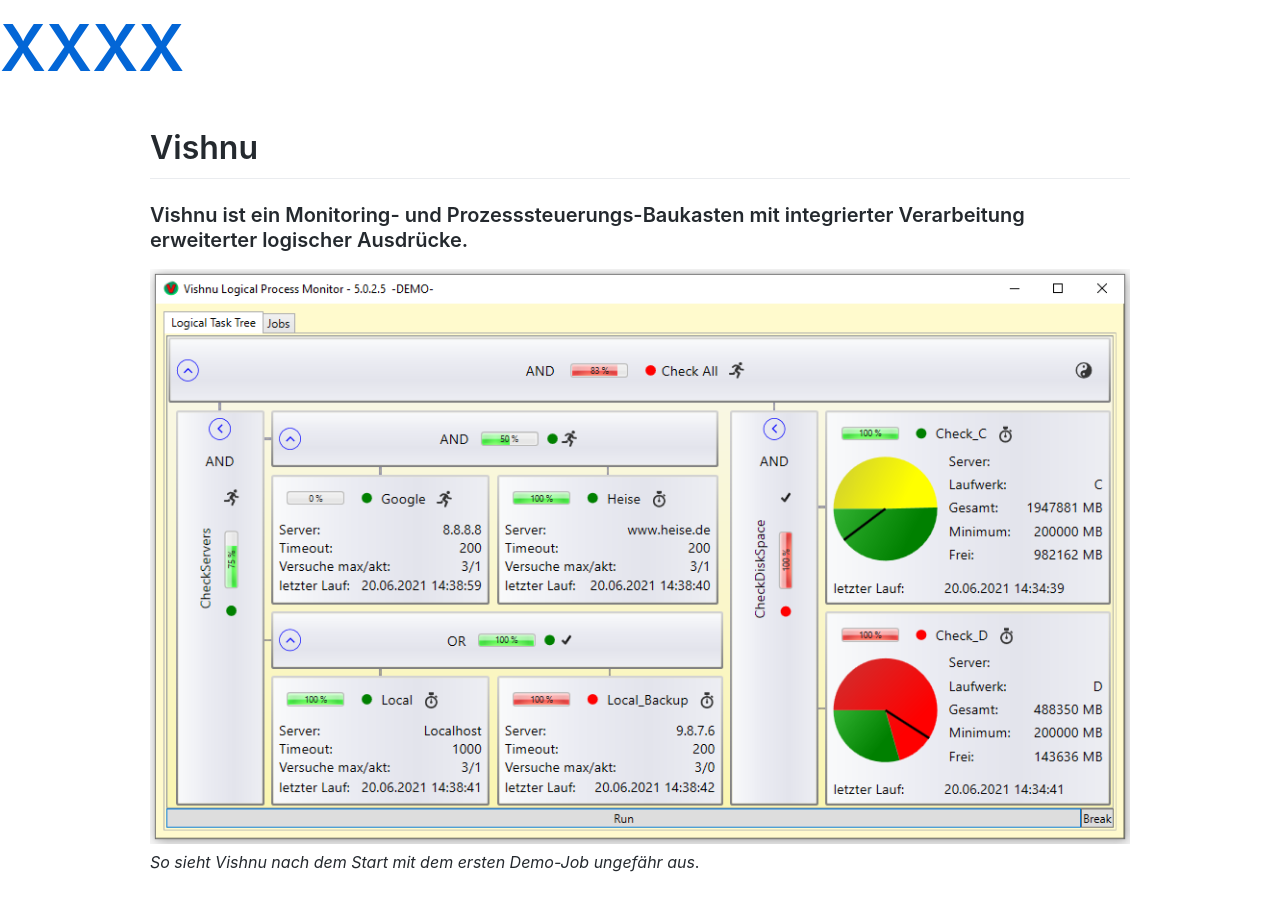
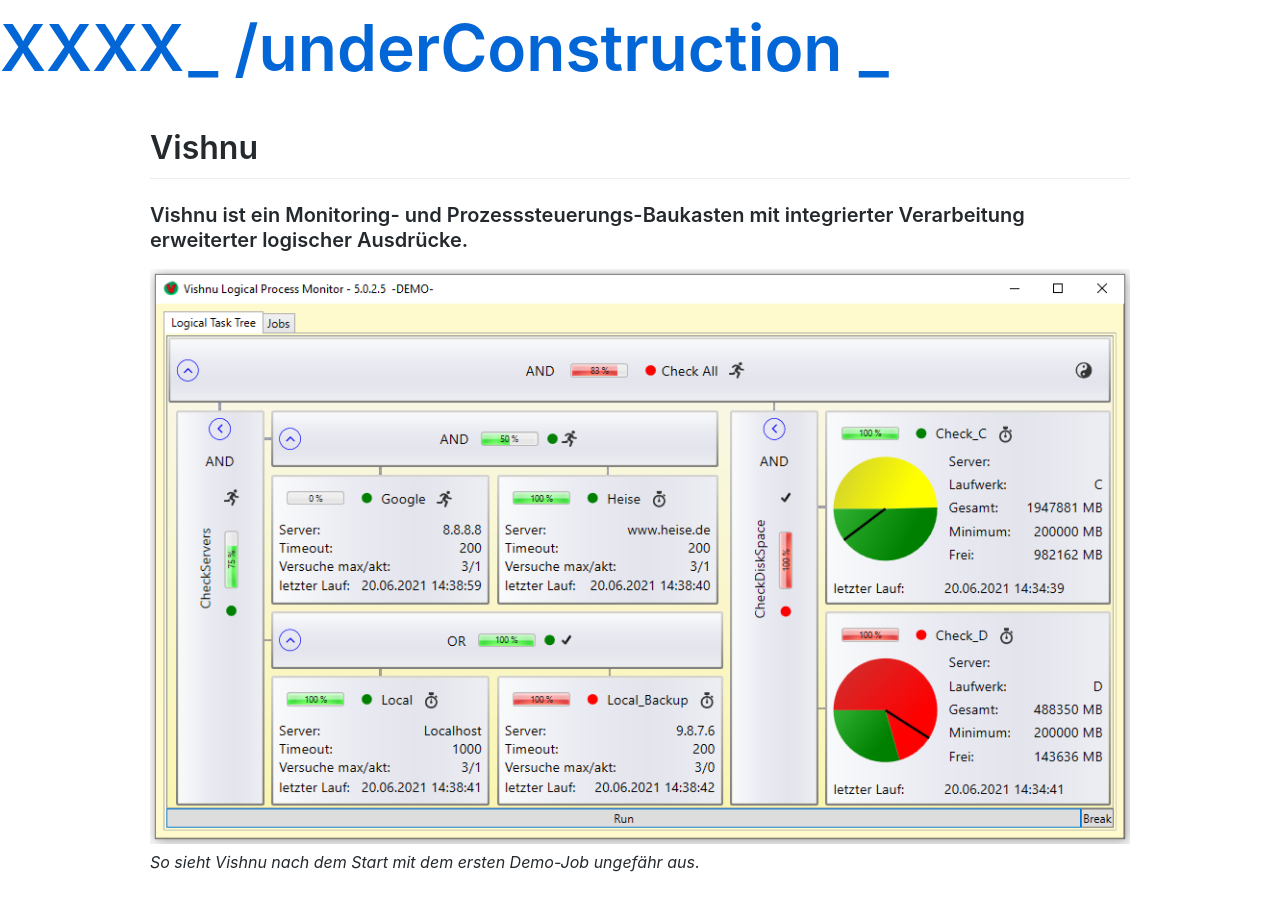
Before and after one commit to ReadyBin/underConstruction, a Jekyll site: the page built from README.md, in a window 1280 px wide and 900 px high. Built offline with Jekyll 4.4.1, drawn with Linux system fonts in a browser that asks for light colours; our own code applies the rules of GitHub Pages for plain Markdown files.

Commit message:
Update default.html

```diff
--- a/_layouts/default.html
+++ b/_layouts/default.html
@@ -4,8 +4,8 @@
   {%- include head.html -%}
 
   <body>
-
-		<span class="spanner">XXXX</span>
+    <span class="spanner">XXXX</span>
+    <span class="spanner">_ {{ site.baseurl }} _</span>
     <div class="container-lg px-3 my-5 markdown-body">
         {{ content }}
     </div>
```
